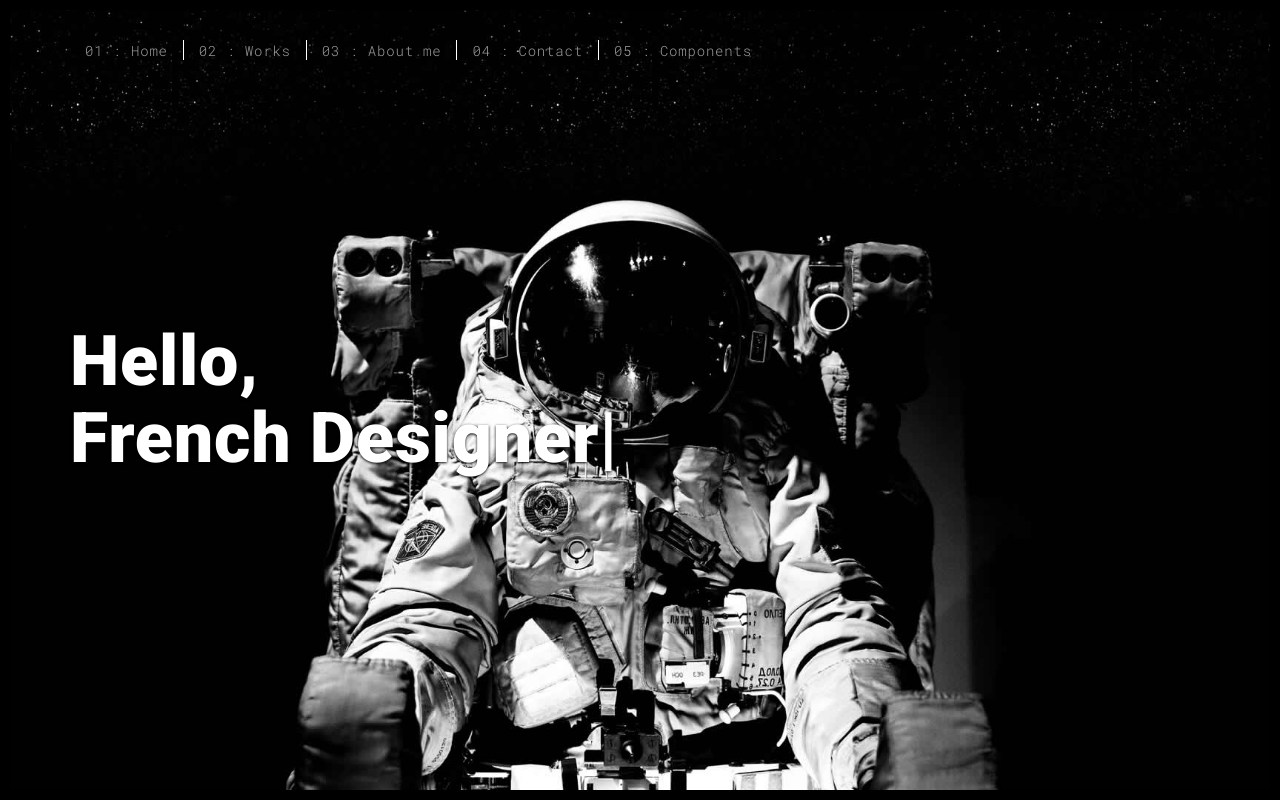
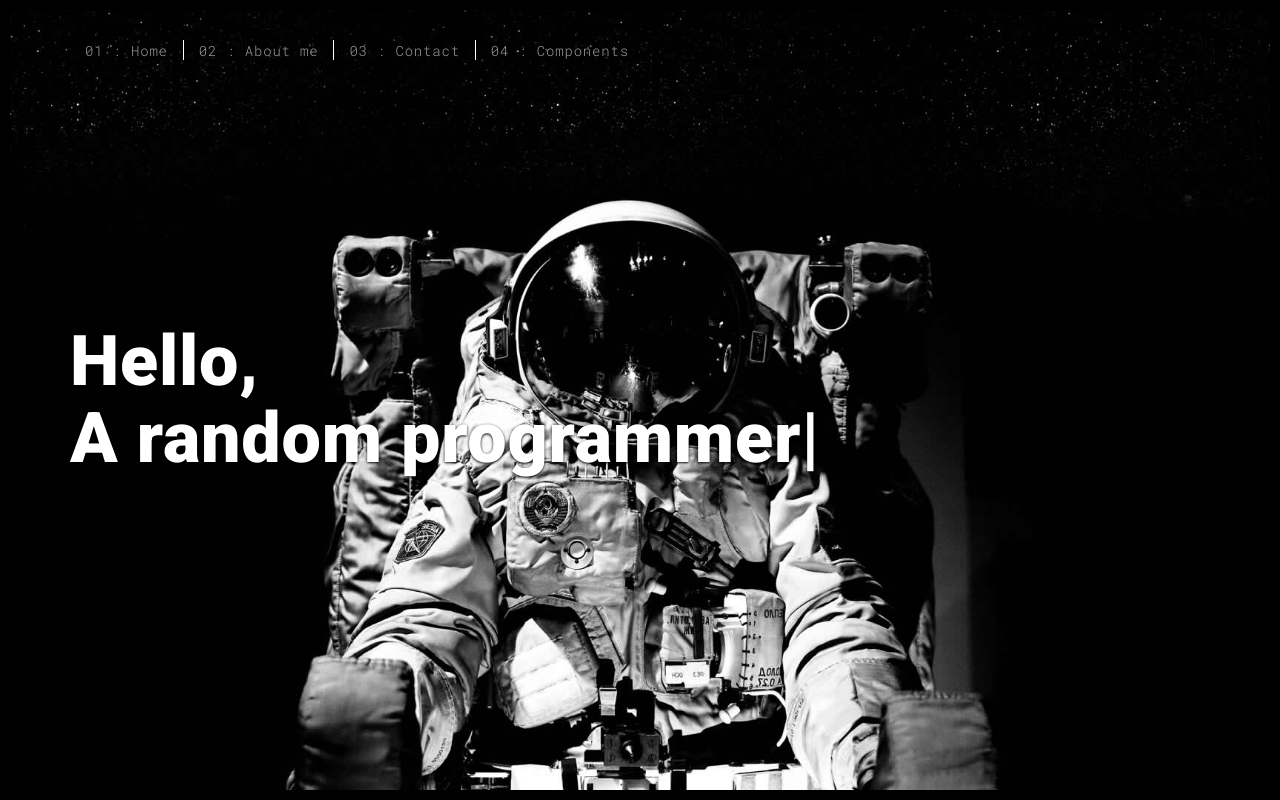
Before and after one commit to RelivoF/relivof.github.io, a plain HTML site: page index.html in a window 1280 px wide. Drawn offline with Linux system fonts and the light colour scheme.

Commit message:
Update index.html

```diff
--- a/index.html
+++ b/index.html
@@ -38,10 +38,9 @@
       <div class="collapse navbar-collapse" id="navbar-collapse">
         <ul class="nav navbar-nav ">
           <li><a href="./index.html" title="">01 : Home</a></li>
-          <li><a href="./works.html" title="">02 : Works</a></li>
-          <li><a href="./about.html" title="">03 : About me</a></li>
-          <li><a href="./contact.html" title="">04 : Contact</a></li>
-          <li><a href="./components.html" title="">05 : Components</a></li>
+          <li><a href="./about.html" title="">02 : About me</a></li>
+          <li><a href="./contact.html" title="">03 : Contact</a></li>
+          <li><a href="./components.html" title="">04 : Components</a></li>
         </ul>
 
 
@@ -58,9 +57,8 @@
             <div class="text-content">
               <h1>Hello,<br>
                 <span id="typed-strings">
-                  <span>I'm James Dean</span>
-                  <span>French Designer</span>
-                  <span>Working as a Freelance</span>
+                  <span>I'm Relivof</span>
+                  <span>A random programmer</span>
                 </span>
                 <span id="typed"></span>
               </h1>
```
